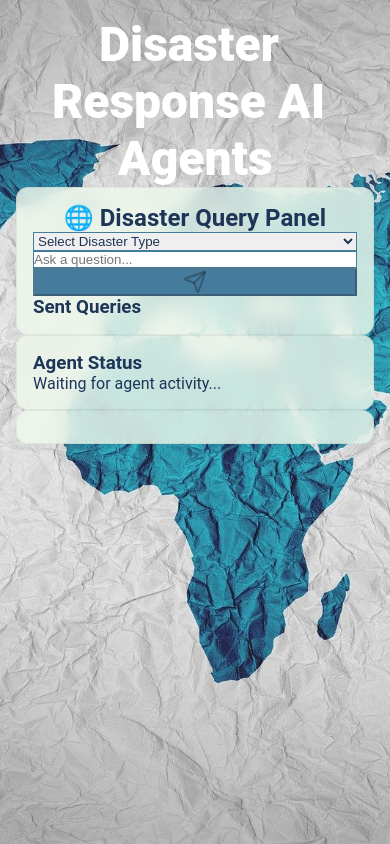
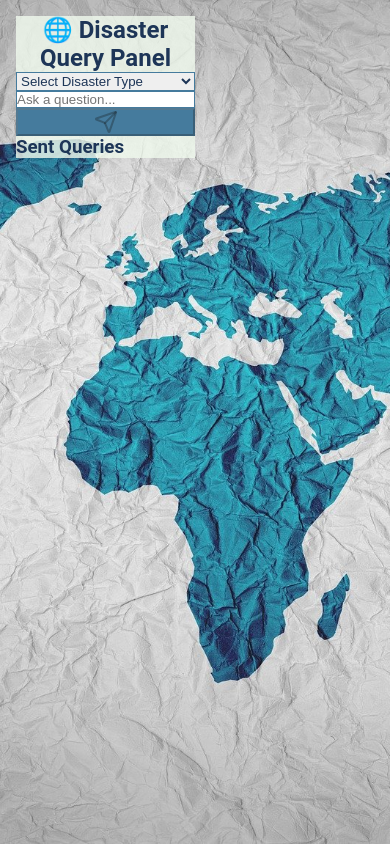
Before and after one commit to Gokulkiran418/disaster-management-chatbot, a Next.js app: page / in a window 390 px wide. Built offline with nearby package versions, Linux system fonts and the light colour scheme.

Commit message:
Refactor code

```diff
--- a/src/pages/index.js
+++ b/src/pages/index.js
@@ -1,134 +1,22 @@
-import { useState, useEffect, useRef } from 'react';
+import { useState, useEffect, useRef, useCallback } from 'react';
 import { motion } from 'framer-motion';
-import { Send } from 'lucide-react';
-import ReactMarkdown from 'react-markdown';
+import QueryComponent from '../components/QueryComponent';
+import AgentWorkingComponent from '../components/AgentWorkingComponent';
+import AgentResultsComponent from '../components/AgentResultsComponent';
 import GridDistortion from '../components/GridDistortion';
-import BlurText from "../components/BlurText";
-
-const handleAnimationComplete = () => {
-  console.log('Animation completed!');
-};
+import BlurText from '../components/BlurText';
 
 const containerVariants = {
   hidden: {},
   visible: {
-    transition: { staggerChildren: 0.2 }
-  }
+    transition: { staggerChildren: 0.2 },
+  },
 };
 
-const cardVariants = {
-  hidden: { opacity: 0, y: 20 },
-  visible: { opacity: 1, y: 0 }
+const fadeVariants = {
+  hidden: { opacity: 0 },
+  visible: { opacity: 1, transition: { duration: 0.5 } },
 };
-
-function BrainSpinner({ active }) {
-  return (
-    <motion.div
-      className={`w-4 h-4 rounded-full bg-accent ${active ? 'animate-pulse' : ''}`}
-      animate={active ? { scale: [1, 1.4, 1] } : { scale: 1 }}
-      transition={active ? { repeat: Infinity, duration: 0.8 } : { duration: 0 }}
-    />
-  );
-}
-
-function QueryComponent({ onSendQuery, isProcessing }) {
-  const [disasterType, setDisasterType] = useState('');
-  const [input, setInput] = useState('');
-  const [sentQueries, setSentQueries] = useState([]);
-
-  const handleSend = () => {
-    if (!disasterType || !input.trim()) return;
-    const query = { disasterType, query: input, timestamp: new Date().toLocaleString() };
-    setSentQueries(prev => [...prev, query]);
-    onSendQuery(disasterType, input);
-    setInput('');
-  };
-
-  return (
-    <motion.div variants={cardVariants} initial="hidden" animate="visible" className="component-card border border-accent shadow-lg p-6 space-y-6 bg-primary backdrop-blur-xl">
-      <h2 className="text-2xl font-extrabold text-text text-center mb-4">🌐 Disaster Query Panel</h2>
-      <div className="grid grid-cols-1 sm:grid-cols-[2fr_4fr_1fr] gap-4">
-        <select value={disasterType} onChange={e => setDisasterType(e.target.value)} disabled={isProcessing} className="p-4 text-lg bg-white/60 text-text border border-accent rounded-lg focus:outline-none focus:ring-2 focus:ring-accent-light">
-          <option value="" disabled>Select Disaster Type</option>
-          {['Earthquake','Tsunami','Flood','Hurricane','Wildfire'].map(type => <option key={type} value={type}>{type}</option>)}
-        </select>
-        <input type="text" value={input} onChange={e => setInput(e.target.value)} placeholder="Ask a question..." disabled={isProcessing} className="p-4 text-lg bg-white/60 text-text border border-accent rounded-lg focus:outline-none focus:ring-2 focus:ring-accent-light" />
-        <motion.button onClick={handleSend} disabled={isProcessing || !disasterType || !input.trim()} className="bg-accent hover:bg-accent-light text-white rounded-lg flex items-center justify-center p-4 disabled:bg-gray-400" whileHover={{ scale: 1.05 }} whileTap={{ scale: 0.95 }}>
-          <Send className="w-5 h-5" />
-        </motion.button>
-      </div>
-      <div className="max-h-40 overflow-y-auto mt-4 bg-white/40 p-4 rounded-lg">
-        <h3 className="text-lg font-semibold text-text mb-2">Sent Queries</h3>
-        <ul className="space-y-2 text-sm text-text">
-          {sentQueries.map((q,i) => (
-            <li key={i} className="border-b border-accent/30 pb-1"><span className="font-medium">{q.timestamp}</span>: {q.disasterType} — {q.query}</li>
-          ))}
-        </ul>
-      </div>
-    </motion.div>
-  );
-}
-
-function AgentWorkingComponent({ statuses }) {
-  return (
-    <motion.div variants={cardVariants} className="component-card">
-      <h3 className="text-lg font-bold text-text mb-4">Agent Status</h3>
-      {statuses.length > 0 ? (
-        <ul className="font-mono text-sm text-white bg-black/30 p-4 rounded space-y-3">
-          <li key="crew">Crew: crew</li>
-          {statuses.map((task, index) => (
-            <li key={`${task.agent}-${task.id}`}>  {/* uses unique id */}
-              <div className="flex items-center space-x-2">
-                {index === statuses.length - 1 ? '└──' : '├──'}
-                <span>📋 Task: {task.id}</span>
-              </div>
-              <div className="flex items-center space-x-2 ml-4">
-                <span>│</span>
-                <span>Assigned to: {task.agent}</span>
-              </div>
-              <div className="flex items-center space-x-2 ml-4">
-                <span>│</span>
-                <span className="flex items-center space-x-1">
-                  <BrainSpinner active={task.status === 'processing'} />
-                  <span className={task.status === 'completed' ? 'text-green-400' : 'text-yellow-400'}>
-                    {task.status === 'completed' ? '✅ Completed' : '⏳ Processing'}
-                  </span>
-                </span>
-              </div>
-              {task.working && (
-                <div className="ml-8 text-green-300 italic">└── ⚙️ {task.working}</div>
-              )}
-              {task.thinking && (
-                <div className="ml-8 text-blue-300 italic">└── 🧠 {task.thinking}</div>
-              )}
-            </li>
-          ))}
-        </ul>
-      ) : (
-        <div className="flex items-center space-x-2 text-text"><BrainSpinner active /><p>Waiting for agent activity...</p></div>
-      )}
-    </motion.div>
-  );
-}
-
-function AgentResultsComponent({ results, error }) {
-  const isEmpty = !error && Object.keys(results).length === 0;
-  if (isEmpty) {
-    return <motion.div variants={cardVariants} className="component-card results-container"><div className="space-y-4 animate-pulse">{[1,2].map(i=><div key={i} className="h-4 bg-gray-500/30 rounded w-3/4"/>)} </div></motion.div>;
-  }
-  return (
-    <motion.div variants={cardVariants} className="component-card results-container bg-white/60">
-      <h3 className="text-lg font-bold text-text mb-4">Agent Results</h3>
-      {error && <p className="text-red-400 text-sm mb-4">{error}</p>}
-      {Object.entries(results).map(([agent, result]) => (
-        <motion.div key={agent} className="p-5 bg-transparent rounded-xl mb-8 shadow border border-accent/30" initial={{opacity:0,y:10}} animate={{opacity:1,y:0}} transition={{duration:0.3}}>
-          <h4 className="text-3xl font-bold text-accent mb-6 border-b border-accent/40 pb-2">{agent.charAt(0).toUpperCase()+agent.slice(1)}</h4>
-          <div className="prose prose-invert text-text text-base max-w-none"><ReactMarkdown>{result}</ReactMarkdown></div>
-        </motion.div>
-      ))}
-    </motion.div>
-  );
-}
 
 export default function Home() {
   const [sessionId] = useState(Math.random().toString(36).substring(2));
@@ -137,12 +25,15 @@ export default function Home() {
   const [results, setResults] = useState({});
   const [error, setError] = useState('');
   const eventSourceRef = useRef(null);
+  const updatesContainerRef = useRef(null);
 
   useEffect(() => {
-    if (!isProcessing) return;
+    if (!isProcessing) return undefined;
+
     const timer = setTimeout(() => {
       const es = new EventSource(`http://localhost:8000/stream/${sessionId}`);
       eventSourceRef.current = es;
+
       es.onmessage = (e) => {
         const data = JSON.parse(e.data);
         if (data.error || data.overall) {
@@ -152,36 +43,93 @@ export default function Home() {
           return;
         }
         if (data.agent) {
-          setUpdates(prev => {
-            const idx = prev.findIndex(u=>u.agent===data.agent);
-            if (idx>-1) { const copy=[...prev];copy[idx]={...copy[idx],...data}; return copy; }
-            return [...prev,data];
+          setUpdates((prev) => {
+            const idx = prev.findIndex((u) => u.agent === data.agent);
+            if (idx > -1) {
+              const copy = [...prev];
+              copy[idx] = { ...copy[idx], ...data };
+              return copy;
+            }
+            return [...prev, data];
           });
-          if (data.result) setResults(r=>({...r,[data.agent]:data.result}));
-          const container=document.getElementById('updates-container'); if(container)container.scrollTop=container.scrollHeight;
+          if (data.result) {
+            setResults((prev) => ({ ...prev, [data.agent]: data.result }));
+          }
+          if (updatesContainerRef.current) {
+            updatesContainerRef.current.scrollTop = updatesContainerRef.current.scrollHeight;
+          }
         }
       };
-      es.onerror=()=>{setError('Stream error');setIsProcessing(false);es.close();};
-    },300);
-    return()=>clearTimeout(timer);
-  },[isProcessing]);
 
-  const handleSendQuery=async(disasterType,query)=>{
-    setIsProcessing(true);setUpdates([]);setResults({});setError('');
-    await fetch('/api/chatbot',{method:'POST',headers:{'Content-Type':'application/json'},body:JSON.stringify({message:query,sessionId,disasterType})});
-  };
+      es.onerror = () => {
+        setError('Stream error');
+        setIsProcessing(false);
+        es.close();
+      };
+    }, 300);
+
+    return () => {
+      clearTimeout(timer);
+      if (eventSourceRef.current) {
+        eventSourceRef.current.close();
+        eventSourceRef.current = null;
+      }
+    };
+  }, [isProcessing, sessionId]);
+
+  const handleSendQuery = useCallback(async (disasterType, query) => {
+    setIsProcessing(true);
+    setUpdates([]);
+    setResults({});
+    setError('');
+    try {
+      await fetch('/api/chatbot', {
+        method: 'POST',
+        headers: { 'Content-Type': 'application/json' },
+        body: JSON.stringify({ message: query, sessionId, disasterType }),
+      });
+    } catch (err) {
+      setError('Failed to send query');
+      setIsProcessing(false);
+    }
+  }, [sessionId]);
+
+  const handleAnimationComplete = useCallback(() => {
+    console.log('Animation completed!');
+  }, []);
 
   return (
     <div className="min-h-screen relative overflow-hidden">
-      <GridDistortion imageSrc="/worldmap.jpg" grid={10} mouse={0.1} strength={0.15} relaxation={0.9} />
-      <div className="relative z-10 container space-y-6">
-        <motion.div variants={containerVariants} initial="hidden" animate="visible" className="space-y-6">
-          <BlurText text="Disaster Response AI Agents" delay={150} animateBy="words" direction="top" onAnimationComplete={handleAnimationComplete} textSizeClass="text-6xl sm:text-7xl md:text-8xl font-extrabold" className="mb-12 text-6xl flex justify-center" />
-          <QueryComponent onSendQuery={handleSendQuery} isProcessing={isProcessing} />
-          <div id="updates-container" className="max-h-96 overflow-y-auto">
-            <AgentWorkingComponent statuses={updates} />
+      <GridDistortion
+        imageSrc="/worldmap.jpg"
+        grid={10}
+        mouse={0.1}
+        strength={0.15}
+        relaxation={0.9}
+      />
+      <div className="relative z-10 container">
+        <motion.div
+          variants={containerVariants}
+          initial="hidden"
+          animate="visible"
+          className="grid grid-cols-2 gap-8"
+        >
+          <div className="flex flex-col gap-8 space-y-8">
+            <div className="my-4"> {/* Added margin-top and margin-bottom */}
+              <QueryComponent onSendQuery={handleSendQuery} isProcessing={isProcessing} />
+            </div>
+            <motion.div
+              variants={fadeVariants}
+              initial="hidden"
+              animate={isProcessing ? "visible" : "hidden"}
+              className="max-h-96 overflow-y-auto my-4"
+            > {/* Added margin-top and margin-bottom */}
+              <AgentWorkingComponent statuses={updates} />
+            </motion.div>
           </div>
-          {!isProcessing && <AgentResultsComponent results={results} error={error} />}
+          <div className="my-4"> {/* Added margin-top and margin-bottom */}
+            <AgentResultsComponent results={results} error={error} />
+          </div>
         </motion.div>
       </div>
     </div>
```
